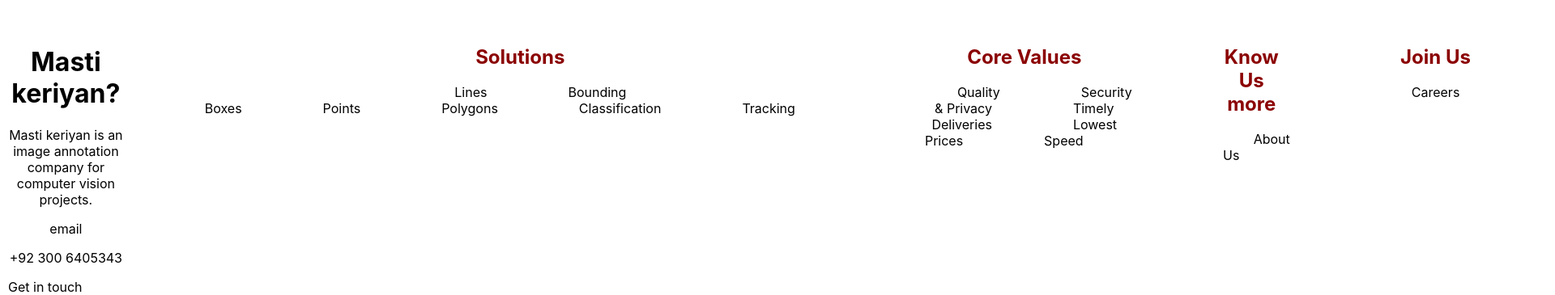
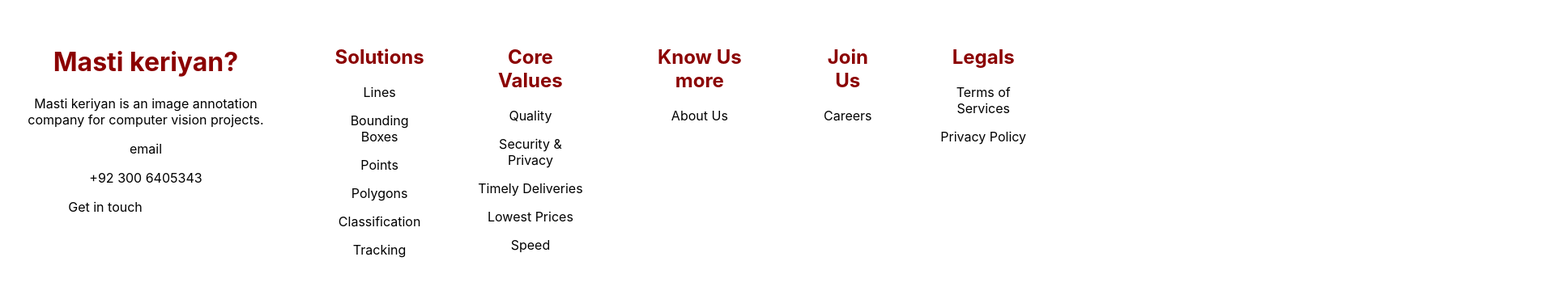
Before and after one commit to D3nii/React-Projects, a React (Create React App) app in the folder prox/: page / in a window 1280 px wide. Shown: the part 2514-2879 px from the top of the page at 81% size, 1920 px wide, since content can reach past the window. After the commit the page ends 2848 px from the top, so only its background shows below. Built offline with nearby package versions, Linux system fonts and the light colour scheme.

Commit message:
Update Footer.css

```diff
--- a/prox/src/Style/Footer.css
+++ b/prox/src/Style/Footer.css
@@ -6,23 +6,39 @@
 hr {
   background-color: white !important;
 }
+
 #col {
   display: flex;
 }
+
 #col1 {
-  margin-left: 100px;
+  margin-left: 60px;
 }
+
 #col2 {
   margin-left: 300px;
   bottom: 2px;
   position: relative;
 }
+
 h2 {
   color: darkred !important;
 }
-p:hover {
+
+a:hover {
   color: darkred !important;
 }
-#jak > h1 {
+
+#footerMain > h1 {
   color: darkred;
 }
+
+#footerMain > p {
+  width: 340px;
+}
+
+#col1 > a {
+  text-decoration: none;
+  display: block;
+  margin: 15px 0;
+}
```
